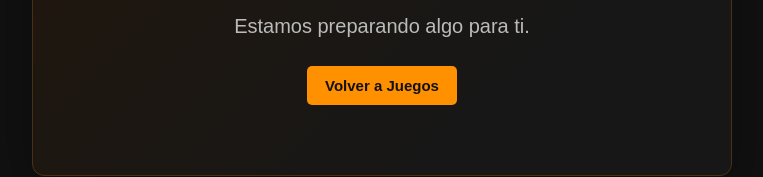
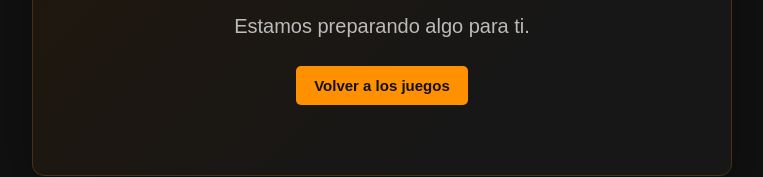
Before and after one commit to anthhdd/tc, a plain HTML site: page proximamente/index.html in a window 1280 px wide. Shown: the part 380-557 px from the top of the page, without its empty margins (258-1021 px from the left). Drawn offline with Linux system fonts and the light colour scheme.

Commit message:
Ajustar texto en español

```diff
--- a/proximamente/index.html
+++ b/proximamente/index.html
@@ -12,5 +12,5 @@ h1{font-size:clamp(34px,6vw,54px);margin:0 0 18px;color:#ff9000}p{font-size:20px
 a{display:inline-block;background:#ff9000;color:#111;text-decoration:none;font-weight:800;padding:11px 18px;border-radius:5px}
 </style>
 </head>
-<body><main><h1>¡Pronto juegos!</h1><p>Estamos preparando algo para ti.</p><a href="../games/">Volver a Juegos</a></main></body>
+<body><main><h1>¡Pronto juegos!</h1><p>Estamos preparando algo para ti.</p><a href="../games/">Volver a los juegos</a></main></body>
 </html>
```
